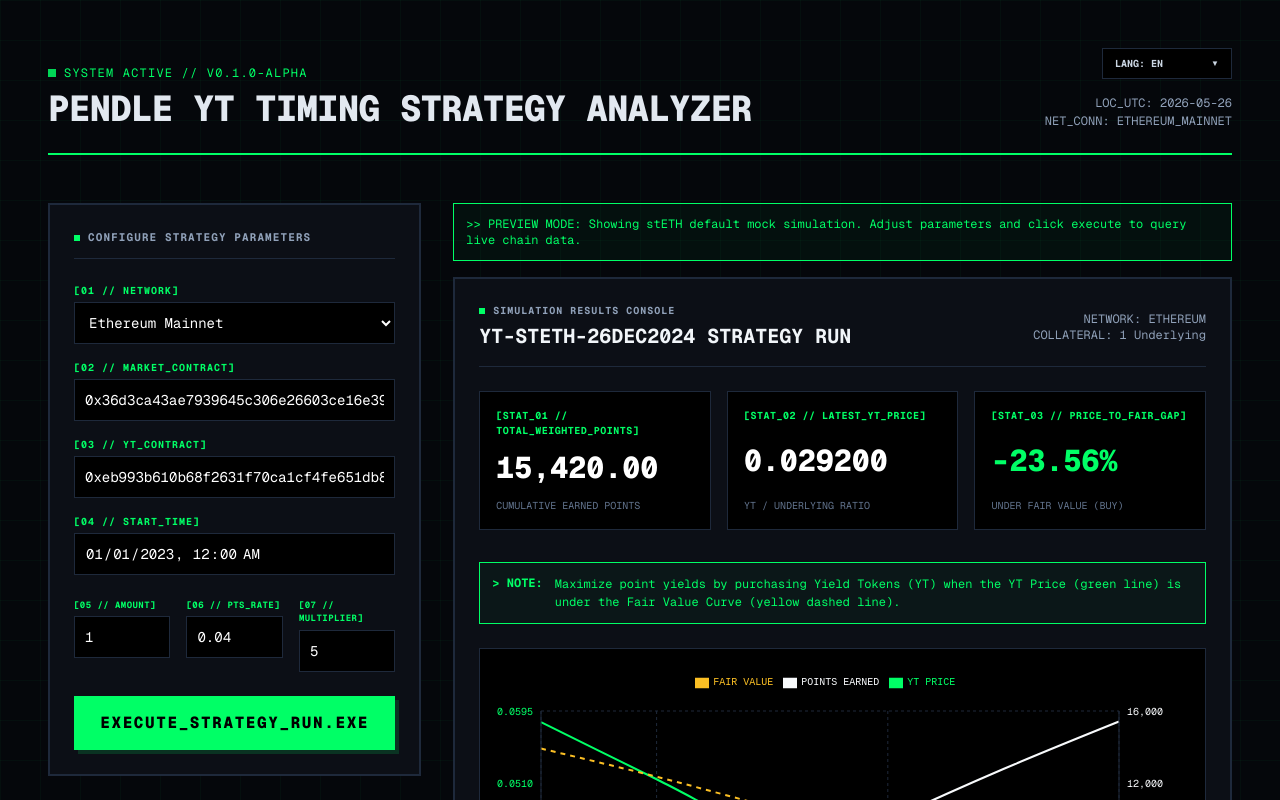
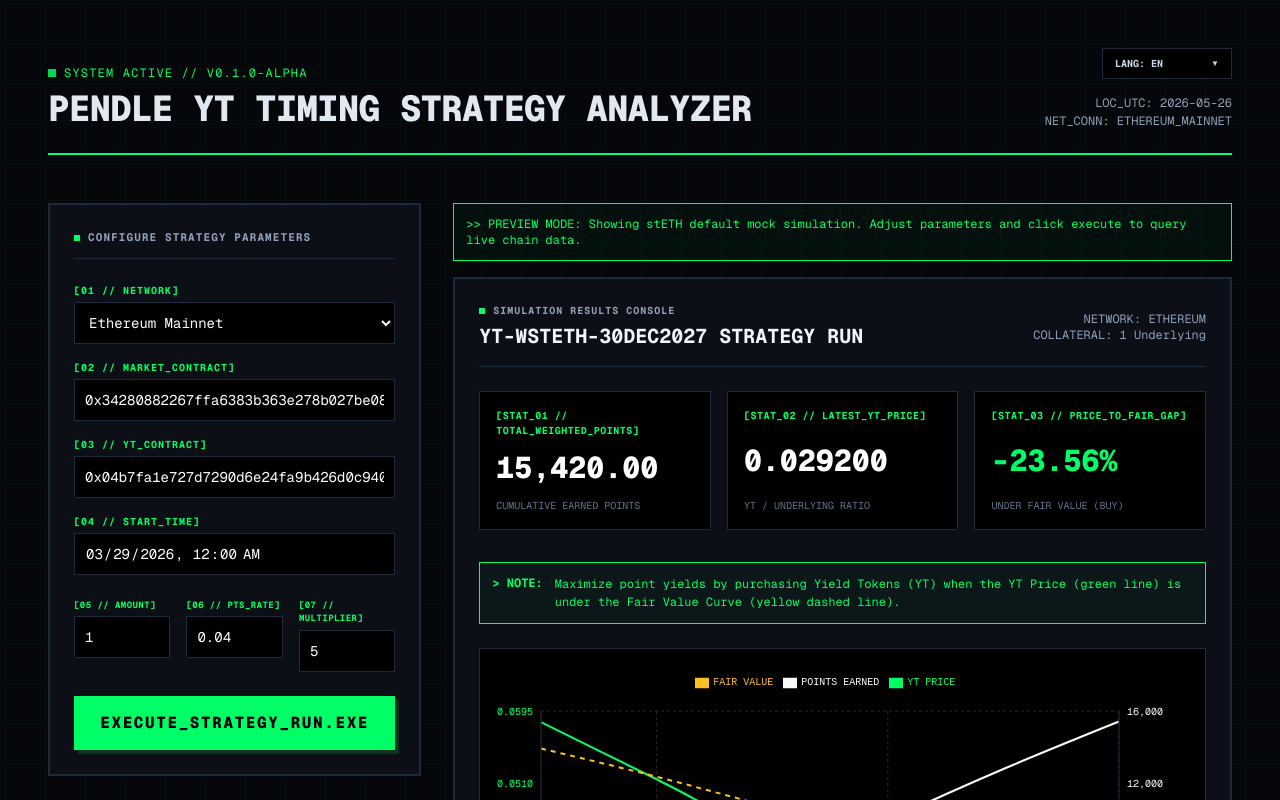
Before and after one commit to Rusenkiy/pendle-analyzer, a Next.js app: page / in a window 1280 px wide. Shown: the top 800 px of the page. Built offline with nearby package versions, Linux system fonts and the light colour scheme.

Commit message:
chore: update default preview data to wstETH 2027 pool with correct start date

```diff
--- a/app/page.tsx
+++ b/app/page.tsx
@@ -31,9 +31,9 @@
 
   const [strategyInputs, setStrategyInputs] = useState<StrategyInputs>({
     network: "ethereum",
-    marketContract: "0x36d3ca43ae7939645c306e26603ce16e39a89192",
-    ytContract: "0xeb993b610b68f2631f70ca1cf4fe651db81f368e",
-    startTime: "2023-01-01T00:00",
+    marketContract: "0x34280882267ffa6383b363e278b027be083bbe3b",
+    ytContract: "0x04b7fa1e727d7290d6e24fa9b426d0c940283a95",
+    startTime: "2026-03-29T00:00",
     underlyingAmount: 1.0,
     pointsPerHourPerUnderlying: 0.04,
     pendleMultiplier: 5,
@@ -178,7 +178,7 @@
               <ResultsDashboard
                 data={MOCK_STRATEGY_DATA}
                 totalWeightedPoints={15420.00}
-                symbol="YT-stETH-26DEC2024"
+                symbol="YT-WSTETH-30DEC2027"
                 network={strategyInputs.network}
                 underlyingAmount={strategyInputs.underlyingAmount}
               />
--- a/components/InputForm.tsx
+++ b/components/InputForm.tsx
@@ -21,9 +21,9 @@
 
 const DEFAULT_INPUTS: StrategyInputs = {
   network: "ethereum",
-  marketContract: "0x36d3ca43ae7939645c306e26603ce16e39a89192",
-  ytContract: "0xeb993b610b68f2631f70ca1cf4fe651db81f368e",
-  startTime: "2023-01-01T00:00",
+  marketContract: "0x34280882267ffa6383b363e278b027be083bbe3b",
+  ytContract: "0x04b7fa1e727d7290d6e24fa9b426d0c940283a95",
+  startTime: "2026-03-29T00:00",
   underlyingAmount: 1.0,
   pointsPerHourPerUnderlying: 0.04,
   pendleMultiplier: 5,
```
